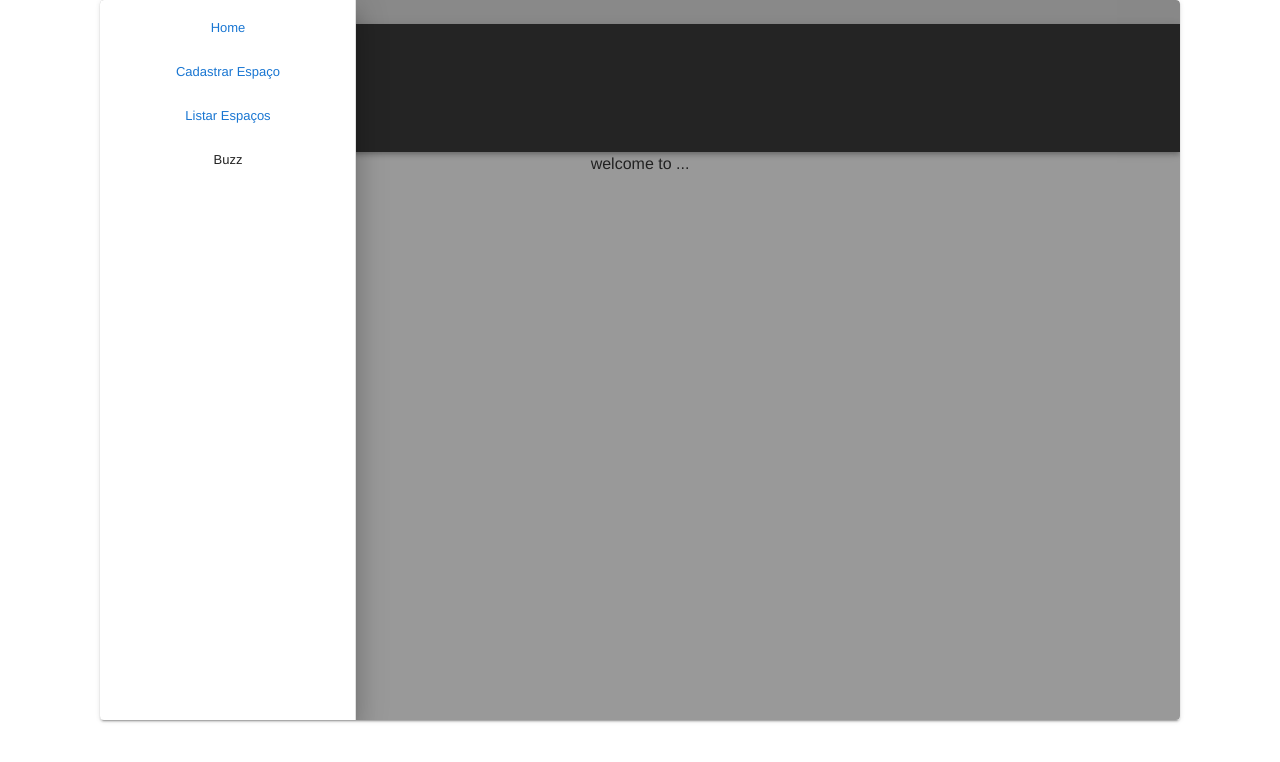
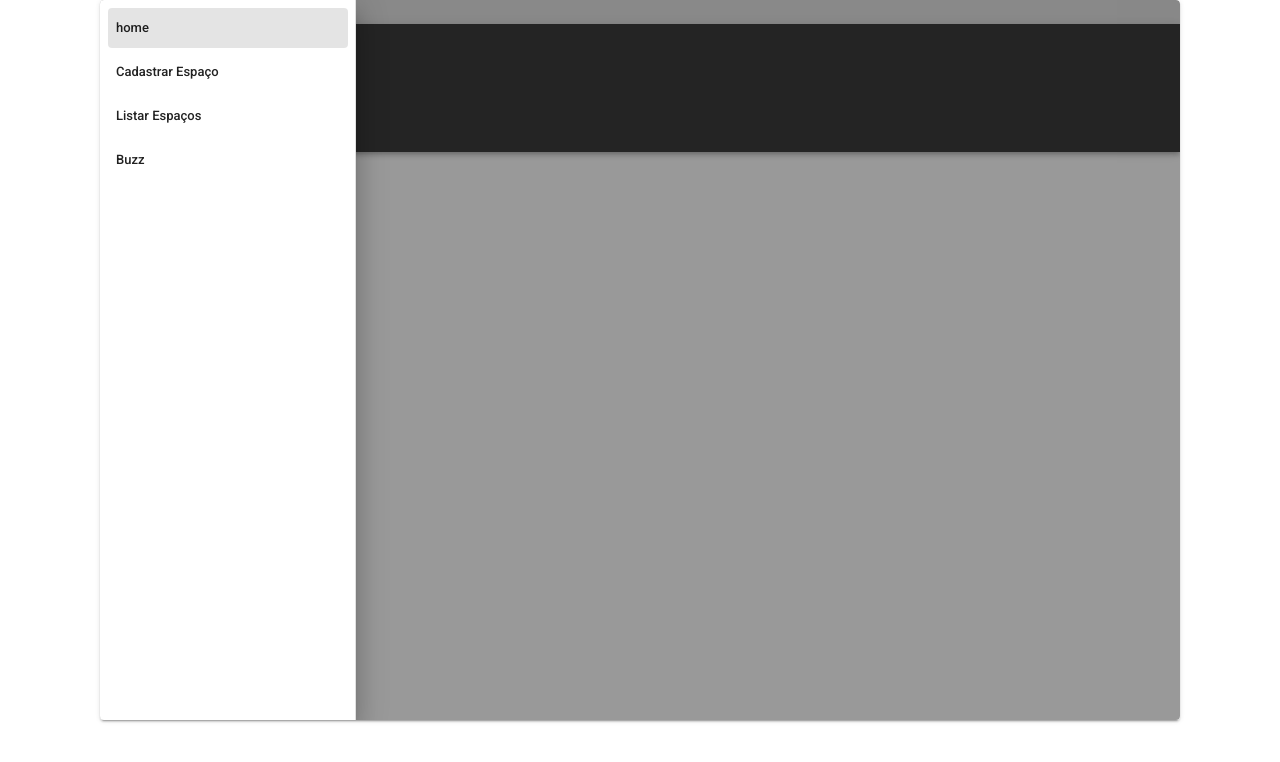
Before and after one commit to BiaChacon/spaces-scheduling, a Vue app in the folder frontend/: page / in a window 1280 px wide. Both pictures are taken after a click on the button 128 px from the left and 52 px from the top of the page. Shown: the top 762 px of the page. Built offline with nearby package versions, Linux system fonts and the light colour scheme.

Commit message:
navigation drawer structure change #frontend

```diff
--- a/frontend/src/App.vue
+++ b/frontend/src/App.vue
@@ -27,25 +27,23 @@
         <v-list nav dense>
           <v-list-item-group
             v-model="group"
-            active-class="deep-purple--text text--accent-4"
+            active-class="darken-3--text text--accent-4"
           >
-            <v-list-item>
-        <!-- <router-link to="/cadastrar-espaco">Cadastrar Espaço</router-link> |
-        -->
+            <v-list-item :to="{path: '/'}">
               <v-list-item-title >
-                <router-link to="/">Home</router-link>
+                home
               </v-list-item-title>
             </v-list-item>
 
-            <v-list-item>
+            <v-list-item :to="{path: '/cadastrar-espaco'}">
               <v-list-item-title>
-                <router-link to="/cadastrar-espaco">Cadastrar Espaço</router-link>
+                Cadastrar Espaço
               </v-list-item-title>
             </v-list-item>
 
-            <v-list-item>
+            <v-list-item :to="{path: '/listar-espacos'}">
               <v-list-item-title>
-                 <router-link to="/listar-espacos">Listar Espaços</router-link>
+                 Listar Espaços
               </v-list-item-title>
             </v-list-item>
 
@@ -88,23 +86,8 @@ export default {
 };
 </script>
 <style>
-#app {
-  font-family: Avenir, Helvetica, Arial, sans-serif;
-  -webkit-font-smoothing: antialiased;
-  -moz-osx-font-smoothing: grayscale;
-  text-align: center;
-  color: #2c3e50;
-}
-#nav {
-  padding-top: 100px;
-  padding-bottom: 20px;
-}
-#nav a {
-  font-weight: bold;
-  color: #2c3e50;
-}
-#nav a.router-link-exact-active {
-  color: #42b983;
+li a{
+  text-decoration: none;
 }
 
 </style>
```
